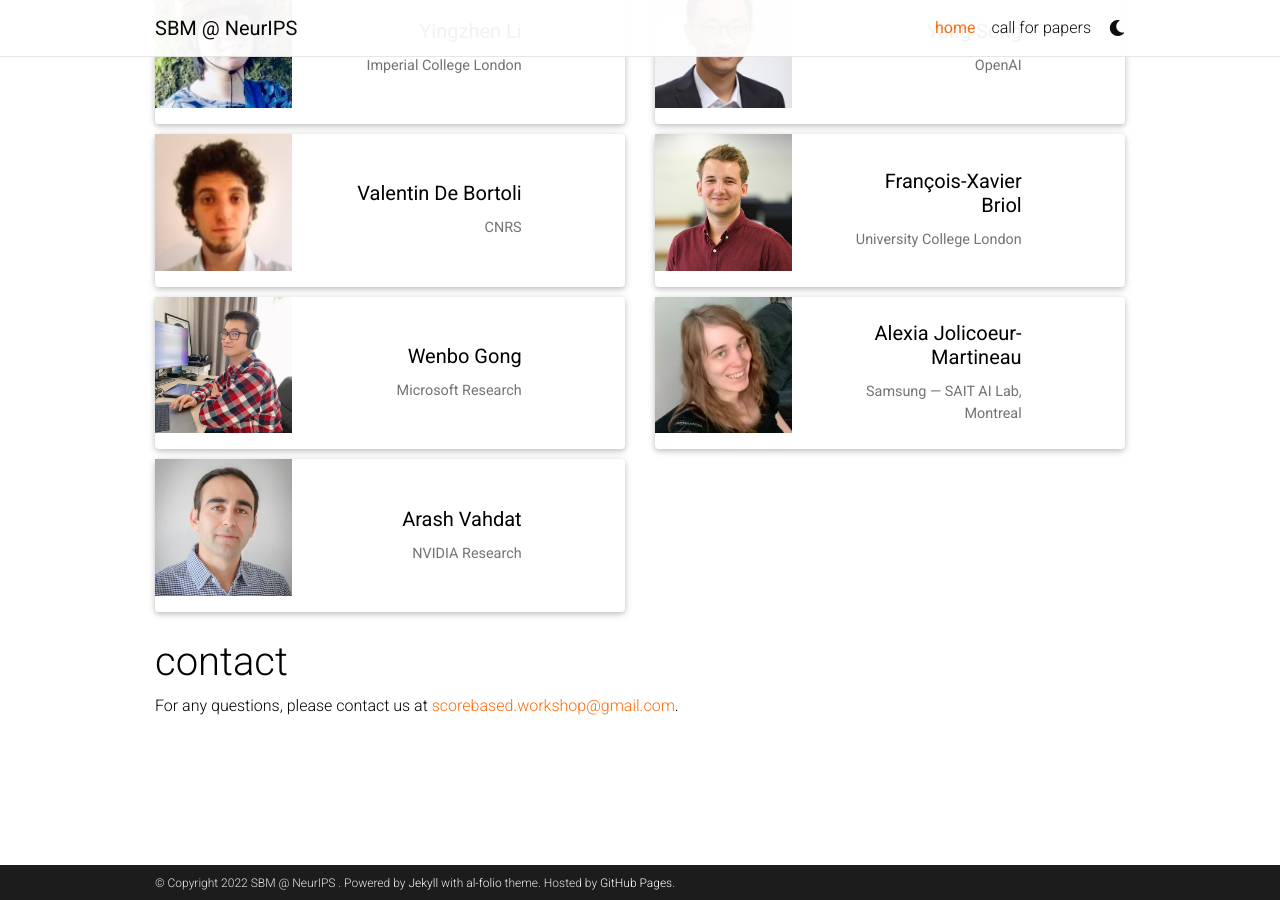
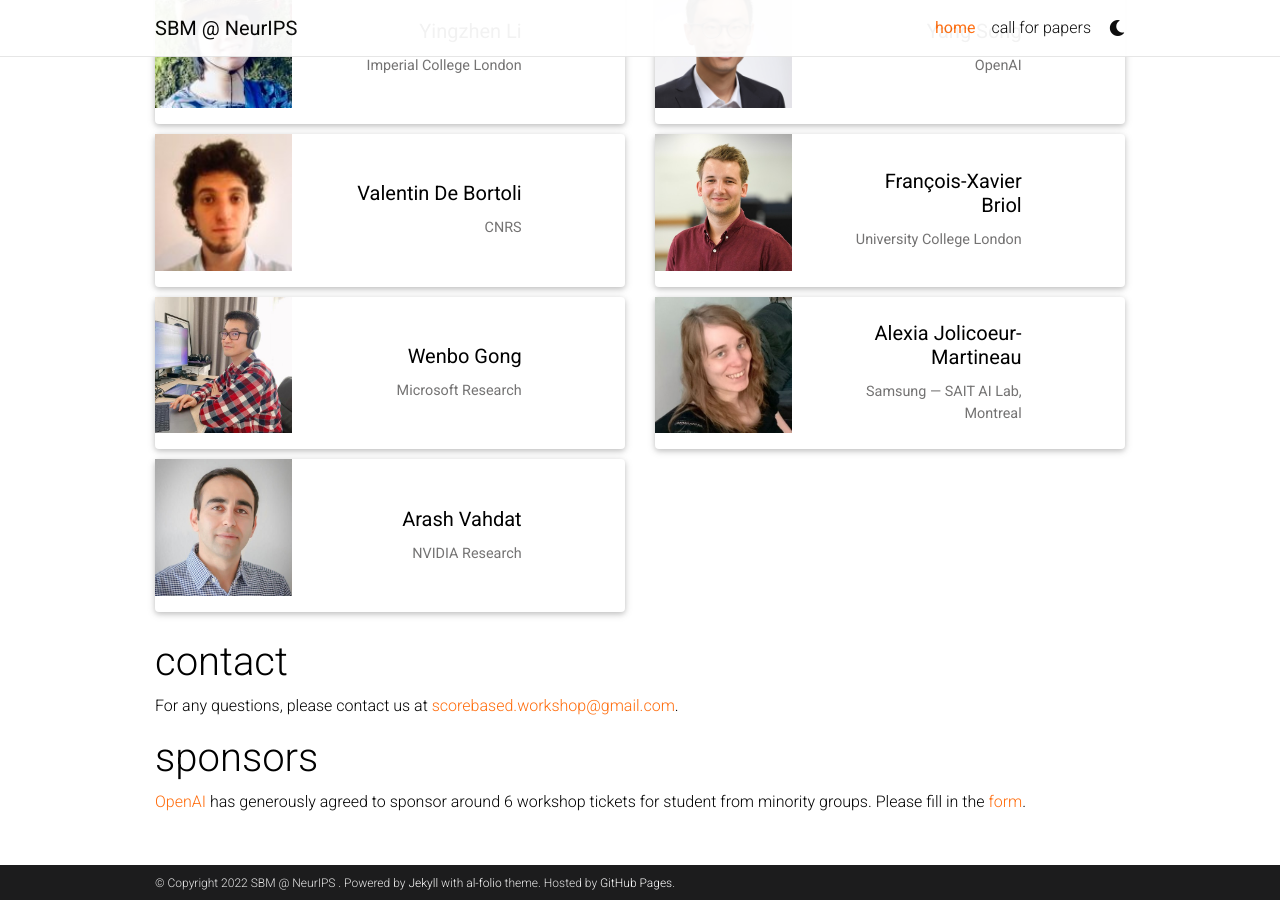
Before and after one commit to score-based-methods-workshop/score-based-methods-workshop.github.io, a Jekyll site: the page built from _pages/home.md, in a window 1280 px wide and 900 px high, scrolled down 2899 px. Built offline with Jekyll 4.4.1, drawn with Linux system fonts in a browser that asks for light colours; full-size pictures stand in for the smaller copies a plugin makes; comment, search, counter and statistics services are not loaded; a style sheet for code colours, icons or effects is not loaded.

Commit message:
Add sponsorship

```diff
--- a/_pages/home.md
+++ b/_pages/home.md
@@ -101,6 +101,10 @@ This workshop will be an **in-person event** at [NeurIPS 2022](https://neurips.c
 # contact
 For any questions, please contact us at [scorebased.workshop@gmail.com](mailto:scorebased.workshop@gmail.com).
 
+# sponsors
+[OpenAI](https://openai.com/) has generously agreed to sponsor around 6 workshop tickets for student from minority groups.
+Please fill in the [form](https://docs.google.com/forms/d/e/1FAIpQLSegnwUjVQbgUBo3kvDvTjULTcHTD5WS70fBUG1E22kAq9XxJA/viewform).
+
 {% comment %}
 <div class="row justify-content-center">
     <div class="col-sm-2 pt-5 pb-5">
```
